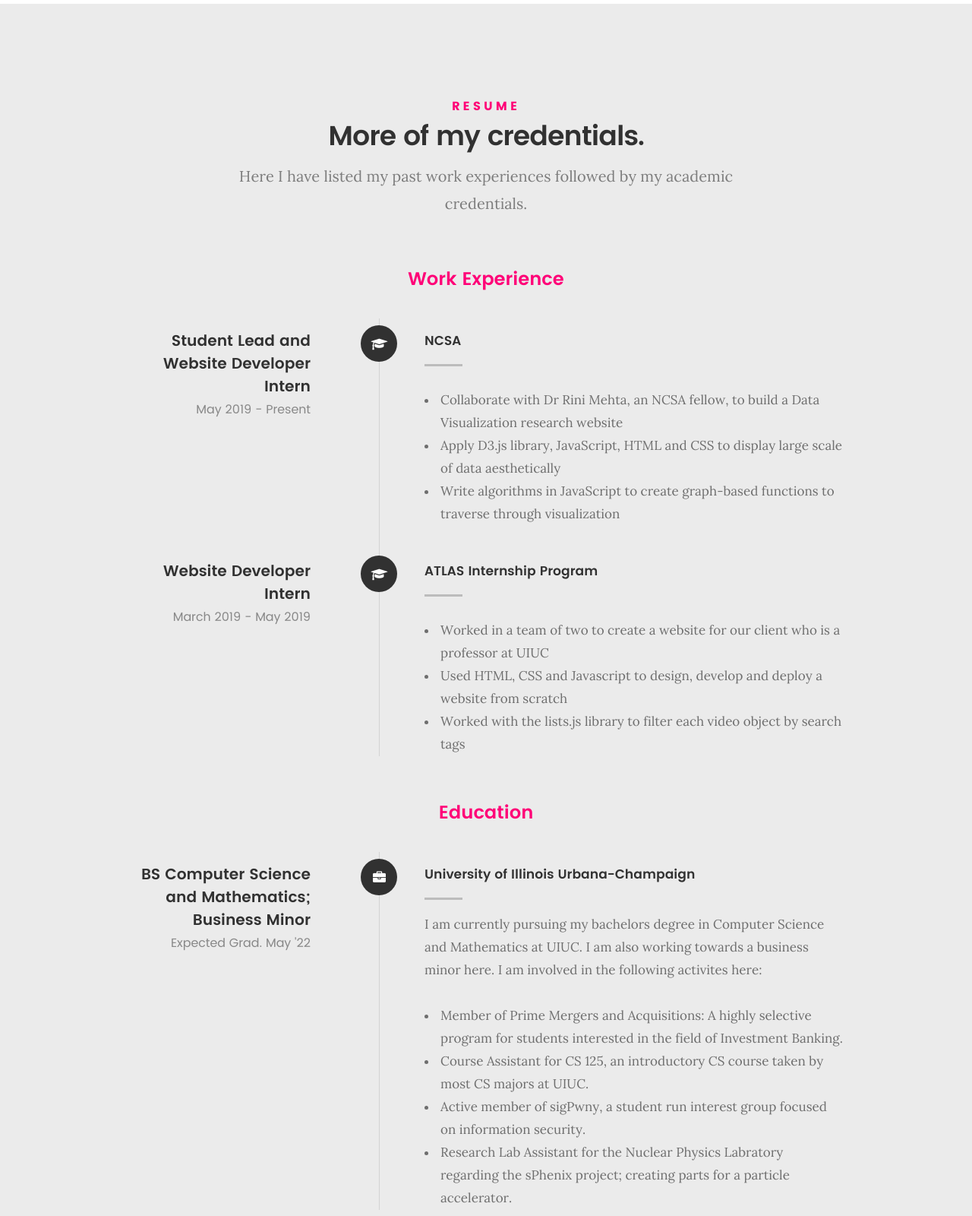
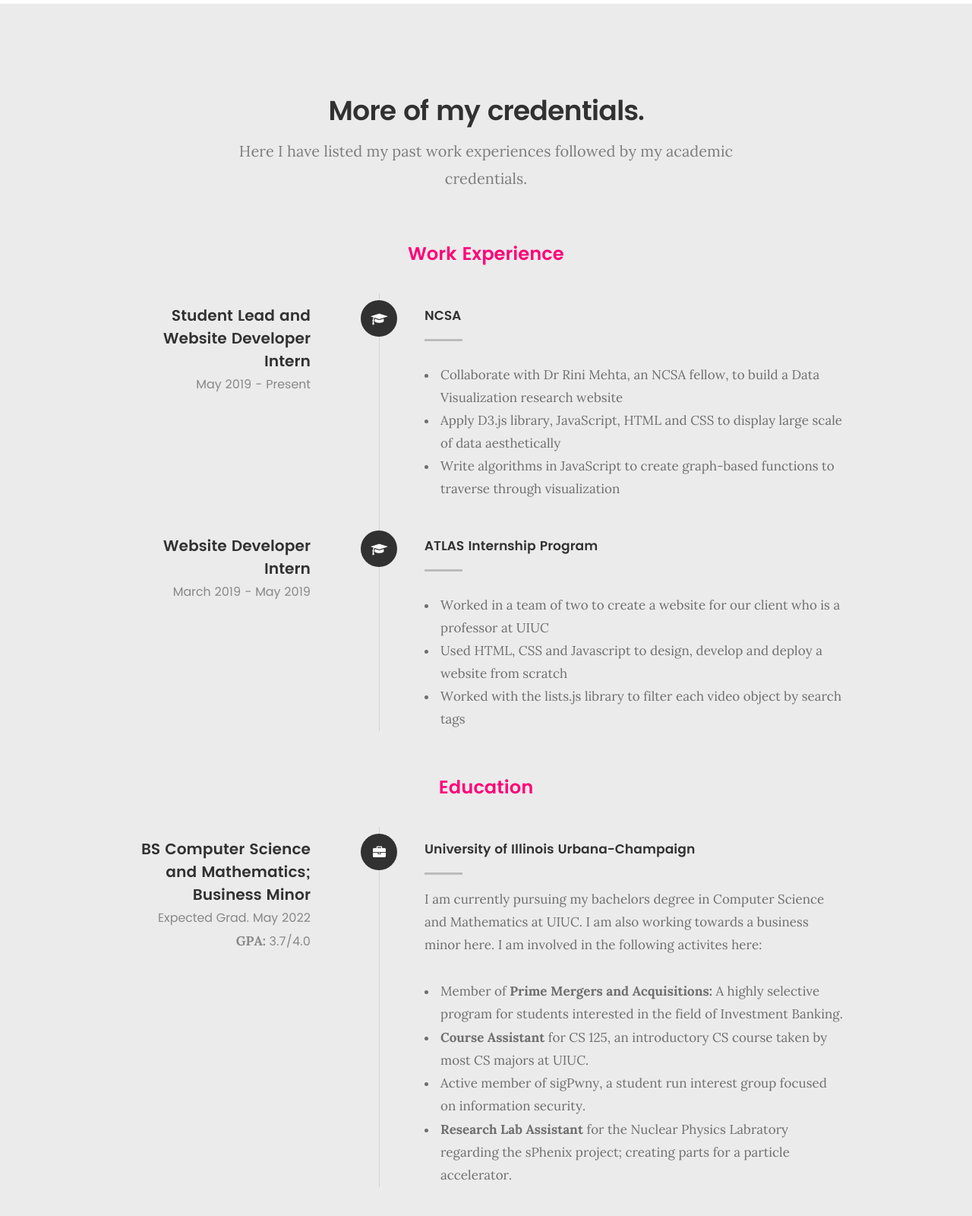
Before and after one commit to yatharth201/yatharthdhoot.github.io, a plain HTML site: page index.html in a window 1280 px wide. Shown: the part 2300-3900 px from the top of the page at 76% size. Drawn offline with nearby package versions, Linux system fonts and the light colour scheme; files whose address does not match are found by name.

Commit message:
Made minor edits

```diff
--- a/index.html
+++ b/index.html
@@ -76,12 +76,12 @@
 					<ul class="main-navigation">
 						<li class="current"><a class="smoothscroll"  href="#intro" title="">Home</a></li>
 						<li><a class="smoothscroll"  href="#about" title="">About</a></li>
-						<li><a class="smoothscroll"  href="#resume" title="">Resume</a></li>
+						<li><a class="smoothscroll"  href="#resume" title="">Work Experience</a></li>
 						<li><a class="smoothscroll"  href="#portfolio" title="">Portfolio</a></li>
-						<li><a class="smoothscroll"  href="#services" title="">Services</a></li>
-						<li><a class="smoothscroll"  href="#contact" title="">Contact</a></li>
-						<li><a href="styles.html" title="">Style Demo</a></li>
-					</ul>
+<!-- 						<li><a class="smoothscroll"  href="#services" title="">Services</a></li>
+ -->						<li><a class="smoothscroll"  href="#contact" title="">Contact</a></li>
+<!-- 						<li><a href="styles.html" title="">Style Demo</a></li>
+ -->					</ul>
 				</nav>
    		</div> <!-- /top-bar -->
 
@@ -240,8 +240,8 @@
 		<div class="row section-intro">
    		<div class="col-twelve">
 
-   			<h5>Resume</h5>
-   			<h1>More of my credentials.</h1>
+<!--    			<h5>Resume</h5>
+ -->   			<h1>More of my credentials.</h1>
 
    			<p class="lead">Here I have listed my past work experiences followed by my academic credentials.</p>
 
@@ -350,17 +350,18 @@
 	   				<div class="timeline-header">
 	   					<h3>BS Computer Science and Mathematics;</h3>
 	   					<h3>Business Minor</h3>
-	   					<p>Expected Grad. May '22</p>
+	   					<p>Expected Grad. May 2022<br>
+	   					<b>GPA: </b>3.7/4.0</p>
 	   				</div>
 
 	   				<div class="timeline-content">
 	   					<h4>University of Illinois Urbana-Champaign</h4>
 	   					<p>I am currently pursuing my bachelors degree in Computer Science and Mathematics at UIUC. I am also working towards a business minor here. I am involved in the following activites here:
 	   						<ul>
-	   							<li> Member of Prime Mergers and Acquisitions: A highly selective program for students interested in the field of Investment Banking.
-	   							<li> Course Assistant for CS 125, an introductory CS course taken by most CS majors at UIUC.
+	   							<li> Member of <b>Prime Mergers and Acquisitions:</b> A highly selective program for students interested in the field of Investment Banking.
+	   							<li> <b>Course Assistant</b> for CS 125, an introductory CS course taken by most CS majors at UIUC.
 	   							<li> Active member of sigPwny, a student run interest group focused on information security.
-	   							<li> Research Lab Assistant for the Nuclear Physics Labratory regarding the sPhenix project; creating parts for a particle accelerator.
+	   							<li> <b>Research Lab Assistant</b> for the Nuclear Physics Labratory regarding the sPhenix project; creating parts for a particle accelerator.
 	   						</ul>
 	   					</p>
 	   				</div>
@@ -786,8 +787,8 @@
    			<h5>Where to find me</h5>
 
    			<p>
-            709 W Green St, B11
-            Urbana, Illinois, USA
+            709 W Green St, B11<br>
+            Urbana, Illinois, USA<br>
             61801
             </p>
 
@@ -813,7 +814,7 @@
 
    			<h5>Call Me At</h5>
 
-   			<p> (217) 819 0642 </p>
+   			<p> (217) 819-0642 </p>
 
    		</div>
 
```
